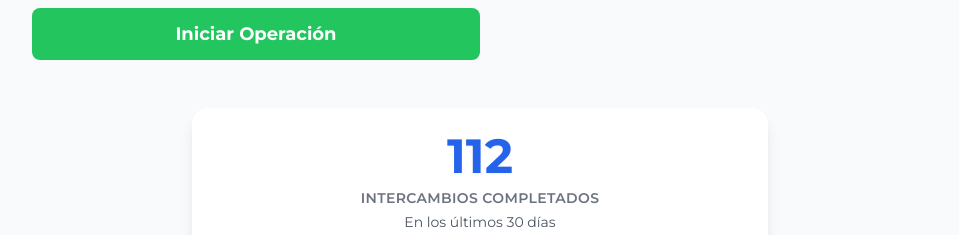
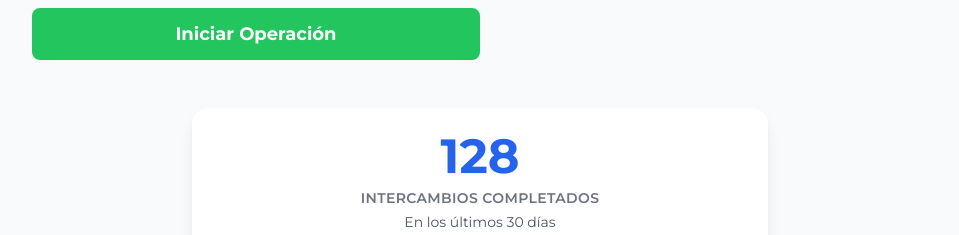
Before and after one commit to andigausckus36-debug/paypal, a React (Vite) app: page / in a window 1280 px wide. Shown: the part 1800-2035 px from the top of the page, without its empty margins (160-1119 px from the left). Built offline with nearby package versions, Linux system fonts and the light colour scheme; no server answers.

Commit message:
actualización

```diff
--- a/src/components/Calculadora.jsx
+++ b/src/components/Calculadora.jsx
@@ -393,7 +393,7 @@ Al enviar tu pedido, te daremos un link para que completes tu pago.
 }
 
     const whatsappUrl =
-      "https://api.whatsapp.com/send?phone=5493548610510&text=" +
+      "https://api.whatsapp.com/send?phone=5493548563662&text=" +
       encodeURIComponent(message.trim());
 
     window.open(whatsappUrl, "_blank");
--- a/src/components/ContadorTransacciones.jsx
+++ b/src/components/ContadorTransacciones.jsx
@@ -4,7 +4,7 @@ import { motion } from "framer-motion";
 
 export default function ContadorTransacciones() {
   // CAMBIÁ ESTE NÚMERO CUANDO QUIERAS
-  const totalTransacciones =112;
+  const totalTransacciones =128;
 
   return (
     <motion.div
```
